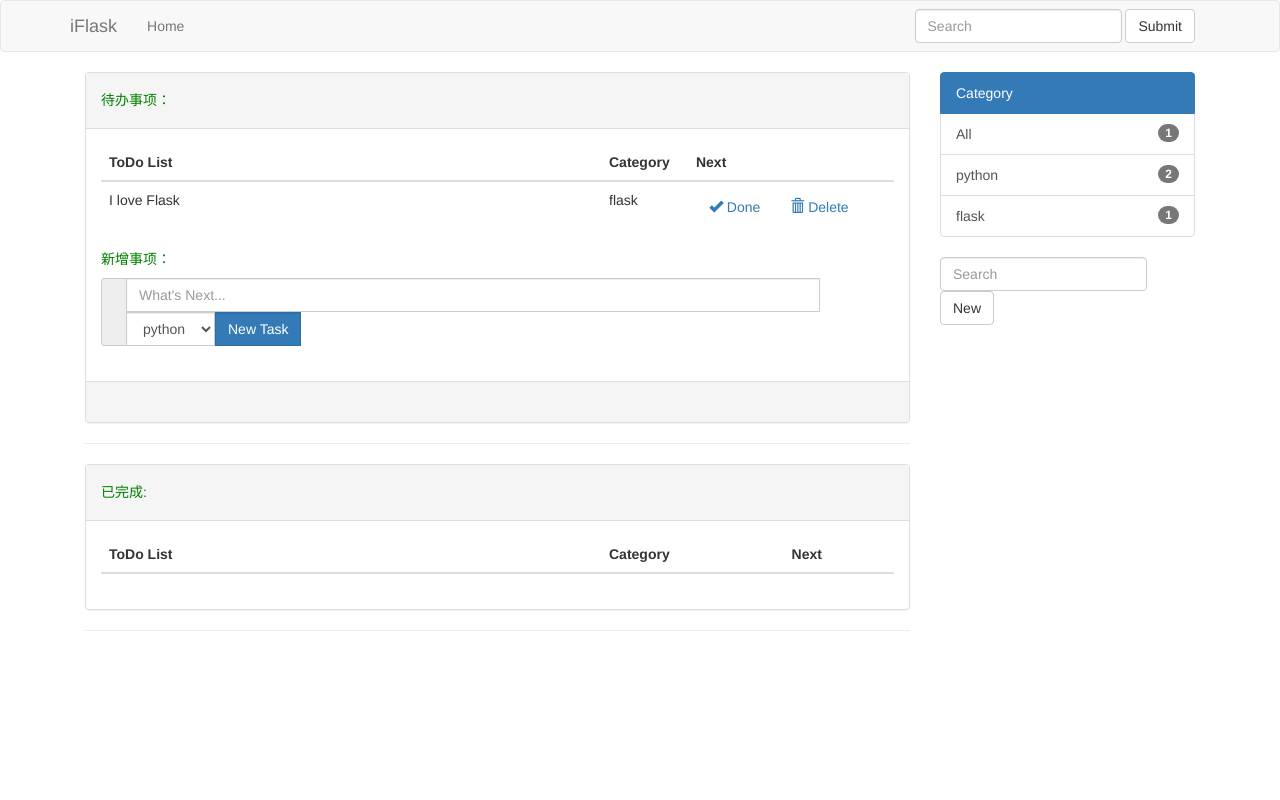
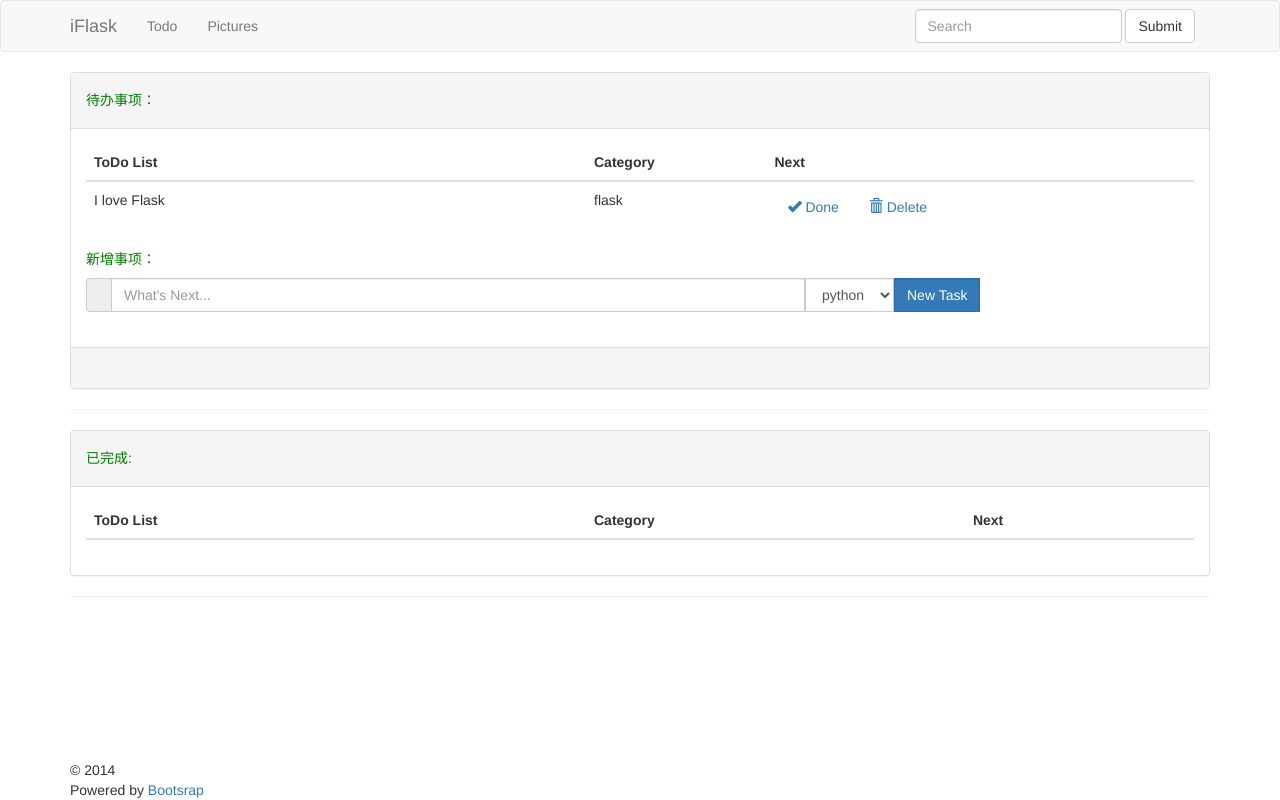
Before and after one commit to 8dspaces/iflask, a Flask app: page /todo/category/flask in a window 1280 px wide. Run offline with Flask 2, Linux system fonts and the light colour scheme; data comes from the database, SQL or seed files in the repository; lists and menus that the app fills with data are empty; some libraries are stand-ins or nearby versions.

Commit message:
Update base.html

```diff
--- a/todo/templates/base.html
+++ b/todo/templates/base.html
@@ -11,6 +11,16 @@
         color: green;
     }
     body { padding-bottom: 70px; }
+    .thumbnail{
+        width: 250px;
+        height: 225px;
+        overflow: auto;
+    }
+    .pic_show{
+        width: 60%;
+        height:600px;
+        //overflow: auto;
+    }
 </style>
 {% endblock %}
 {% block navbar%}
@@ -28,7 +38,8 @@
         </div>
         <div class="collapse navbar-collapse">
             <ul class="nav navbar-nav">
-                <li><a href="/">Home</a></li>
+                <li><a href="/todo">Todo</a></li>
+                <li><a href="/pic">Pictures</a></li>
             </ul>
 
             <form class="navbar-form navbar-right" role="search">
@@ -50,7 +61,7 @@
 
 {% block content %}
 <div class="container">
-    <div class="col-xs-9 main">
+
     {% for message in get_flashed_messages() %}
     <div class="alert alert-warning">
         <button type="button" class="close" data-dismiss="alert">&times;</button>
@@ -58,19 +69,35 @@
     </div>
     {% endfor %}
 
-    {% block page_content %}{% endblock %}
+    {% block page_content %}
+    <div class="col-xs-9 main">
+    {% block main %}{% endblock %}
     </div>
     <div class="col-xs-3 sidebar">
     {% block sidebar %}{% endblock %}
     </div>
+    {% endblock %}
+</div>
+{% block footer %}
+<div class="navbar-fixed-bottom">
+    <div class="container">
+    <footer>
+        <div class="row">
+                    <div class="col-lg-12">
+                                      &copy; 2014
 
+                                      <br>
+                                      Powered by
+                                      <a href="http://getbootstrap.com title="Bootstrap">Bootsrap</a>
+                       </div>
+        </div>
+    </footer>
+    </div>
 </div>
-
+{% endblock %}
 {% endblock %}
 
 {% block scripts %}
     {{ super() }}
     {# moment.include_moment() #}
 {% endblock %}
-
-{% block footer %}{% endblock %}
```
